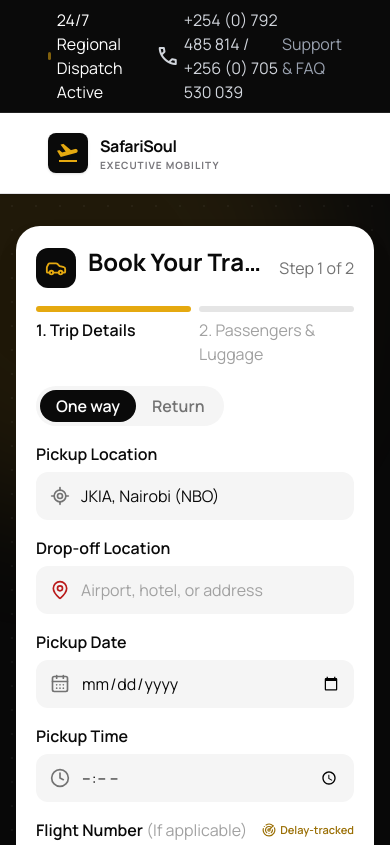
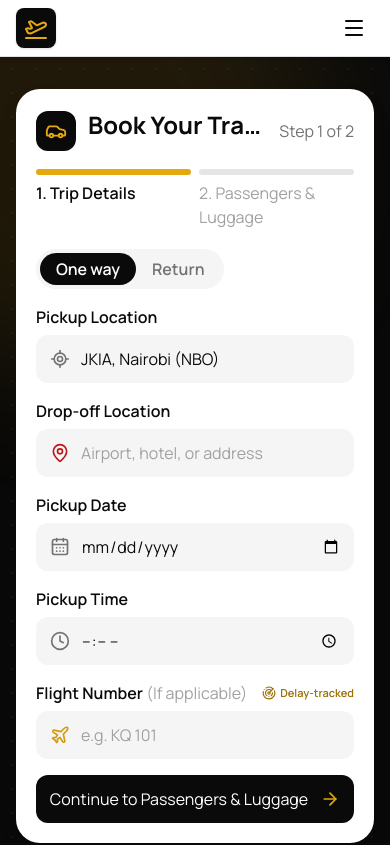
Before and after one commit to agwadan/safari-soul-transport, a Next.js app: page / in a window 390 px wide. Shown: the top 845 px of the page. Built offline with nearby package versions, Linux system fonts and the light colour scheme.

Commit message:
Improve responsiveness on smaller screens

```diff
--- a/app/components/home/BookingWidget.tsx
+++ b/app/components/home/BookingWidget.tsx
@@ -79,7 +79,7 @@ export default function BookingWidget() {
   const [counts, setCounts] = useState<Counts>(DEFAULT_COUNTS);
   const [errors, setErrors] = useState<Record<string, string>>({});
   const [modalOpen, setModalOpen] = useState(false);
-  const closeModal = useCallback(() => setModalOpen(false), []);
+  const closeModal = useCallback(() => { setModalOpen(false); setStep(1); }, []);
 
   const isReturn = trip.tripType === "return";
 
--- a/app/components/home/Hero.tsx
+++ b/app/components/home/Hero.tsx
@@ -1,11 +1,18 @@
 import BookingWidget from "./BookingWidget";
 
-const points = ["Zero surge pricing", "Flight radar telemetry", "60-min grace period"];
+const points = [
+  "Zero surge pricing",
+  "Flight radar telemetry",
+  "60-min grace period",
+];
 
 export default function Hero() {
   return (
     // Spacing steps down on short laptop screens (under 900px tall) and opens up on tall monitors
-    <section className="relative bg-[#0a0a0a] py-8 sm:py-10 lg:py-12 lg:[@media(min-height:900px)]:py-20 overflow-hidden">
+    <section
+      className="relative bg-[#0a0a0a] py-8 sm:py-10 lg:py-12 lg:[@media(min-height:900px)]:py-20 overflow-hidden"
+      id="hero"
+    >
       {/* Soft amber glow, no photo */}
       <div className="absolute inset-0 pointer-events-none">
         <div className="absolute -top-40 -left-40 w-[480px] h-[480px] rounded-full bg-[#e5a910]/10 blur-3xl" />
@@ -43,7 +50,10 @@ export default function Hero() {
 
             <ul className="flex flex-wrap gap-x-6 gap-y-2.5 lg:pb-6 lg:border-b lg:border-white/15">
               {points.map((p) => (
-                <li key={p} className="flex items-center gap-2 font-label-md text-label-md text-white">
+                <li
+                  key={p}
+                  className="flex items-center gap-2 font-label-md text-label-md text-white"
+                >
                   <span
                     className="material-symbols-outlined text-[20px] text-[#e5a910]"
                     style={{ fontVariationSettings: "'FILL' 1" }}
--- a/app/components/layout/Header.tsx
+++ b/app/components/layout/Header.tsx
@@ -1,19 +1,24 @@
+"use client";
 import Link from "next/link";
+import { useState } from "react";
+import Icon from "../ui/Icons";
 
 export default function Header() {
+  const [menuOpen, setMenuOpen] = useState(false);
   return (
     <header className="w-full sticky top-0 z-50 bg-white border-b border-border-hairline shadow-sm">
-      <div className="w-full flex items-center justify-between px-margin max-w-7xl mx-auto h-20">
-        <Link className="flex items-center gap-3 group" href="#">
+      <div className="w-full flex items-center justify-between px-4 sm:px-6 md:px-8 lg:px-margin max-w-7xl mx-auto h-14 sm:h-16 md:h-20">
+        <Link className="flex items-center gap-2 sm:gap-3 group" href="#">
           <div className="w-10 h-10 rounded-lg bg-[#0a0a0a] flex items-center justify-center text-white group-hover:bg-[#1a1a1a] transition-colors shadow-sm">
-            <span
-              className="material-symbols-outlined text-[#e5a910] text-2xl"
-              style={{ fontVariationSettings: "'FILL' 1" }}
-            >
-              flight_takeoff
+            <span>
+              <Icon
+                name="flight_takeoff"
+                size={24}
+                className="text-[#e5a910] text-2xl"
+              />
             </span>
           </div>
-          <div className="flex flex-col">
+          <div className="hidden sm:flex flex-col">
             <span className="font-display-hero text-headline-md font-bold tracking-tight text-[#0a0a0a]">
               SafariSoul
             </span>
@@ -22,15 +27,16 @@ export default function Header() {
             </span>
           </div>
         </Link>
+
         <nav className="hidden md:flex items-center space-x-8">
           <Link
             className="text-[#0a0a0a] font-label-lg text-label-lg border-b-2 border-[#0a0a0a] pb-1 transition-all duration-150 ease-in-out cursor-pointer relative"
-            href="#airport-transfers"
+            href="#hero"
           >
             Airport Transfers
             <span className="absolute -bottom-[2px] left-0 right-0 h-[2px] bg-[#e5a910]"></span>
           </Link>
-         {/*  <Link
+          {/*  <Link
             className="text-[#555558] font-label-lg text-label-lg transition-colors hover:text-[#0a0a0a] hover:border-b-2 hover:border-[#0a0a0a] pb-1 transition-all duration-150 ease-in-out cursor-pointer"
             href="#city-rides"
           >
@@ -48,14 +54,53 @@ export default function Header() {
           >
             How It Works
           </Link>
-         {/*  <Link
+          {/*  <Link
             className="text-[#555558] font-label-lg text-label-lg transition-colors hover:text-[#0a0a0a] hover:border-b-2 hover:border-[#0a0a0a] pb-1 transition-all duration-150 ease-in-out cursor-pointer"
             href="#corporate"
           >
             Corporate
           </Link> */}
         </nav>
+        {/* Mobile menu */}
+        {menuOpen && (
+          <div className="md:hidden absolute top-14 sm:top-16 left-0 w-full bg-white border-t border-border-hairline shadow-lg">
+            <nav className="flex flex-col space-y-2 p-4">
+              <Link
+                className="text-[#0a0a0a] font-label-lg text-label-lg py-2"
+                href="#hero"
+                onClick={() => setMenuOpen(false)}
+              >
+                Airport Transfers
+              </Link>
+              <Link
+                className="text-[#555558] font-label-lg text-label-lg py-2"
+                href="#fleet"
+                onClick={() => setMenuOpen(false)}
+              >
+                Fleet
+              </Link>
+              <Link
+                className="text-[#555558] font-label-lg text-label-lg py-2"
+                href="#how-it-works"
+                onClick={() => setMenuOpen(false)}
+              >
+                How It Works
+              </Link>
+            </nav>
+          </div>
+        )}
         <div className="flex items-center space-x-4">
+          {/* Hamburger button for mobile */}
+          <button
+            className="md:hidden flex items-center justify-center w-10 h-10 text-[#0a0a0a] hover:text-[#e5a910]"
+            onClick={() => setMenuOpen(!menuOpen)}
+            aria-label="Menu"
+          >
+            <Icon
+              name={menuOpen ? "close" : "menu"}
+              size={24}
+            />
+          </button>
           {/* <button
             className="hidden lg:flex items-center justify-center w-10 h-10 rounded-lg border border-border-hairline text-[#555558] hover:text-[#0a0a0a] hover:bg-surface-cool-subtle transition-colors"
             title="24/7 Concierge Support"
@@ -64,10 +109,10 @@ export default function Header() {
               support_agent
             </span>
           </button> */}
-        {/*   <button className="hidden sm:inline-flex items-center text-[#0a0a0a] font-label-lg text-label-lg px-4 py-2 hover:bg-surface-cool-subtle rounded-lg transition-colors font-medium">
+          {/*   <button className="hidden sm:inline-flex items-center text-[#0a0a0a] font-label-lg text-label-lg px-4 py-2 hover:bg-surface-cool-subtle rounded-lg transition-colors font-medium">
             My Bookings
           </button> */}
-       {/*    <button className="bg-[#0a0a0a] text-white hover:bg-[#1f1f1f] font-label-lg text-label-lg px-5 py-2.5 rounded-lg font-semibold transition-all shadow-sm hover:shadow active:scale-[0.98]">
+          {/*    <button className="bg-[#0a0a0a] text-white hover:bg-[#1f1f1f] font-label-lg text-label-lg px-5 py-2.5 rounded-lg font-semibold transition-all shadow-sm hover:shadow active:scale-[0.98]">
             Sign In
           </button> */}
         </div>
--- a/app/components/layout/TopBar.tsx
+++ b/app/components/layout/TopBar.tsx
@@ -1,8 +1,9 @@
 import Link from "next/link";
+import Icon from "../ui/Icons";
 
 export default function TopBar() {
   return (
-    <div className="bg-[#0a0a0a] border-b border-[#222222] py-2 px-margin text-gray-300 font-body-sm text-body-sm">
+  <div className="hidden sm:block bg-[#0a0a0a] border-b border-[#222222] py-2 px-4 sm:px-6 md:px-8 lg:px-margin text-gray-300 font-body-sm text-body-sm">
       <div className="max-w-7xl mx-auto flex items-center justify-between">
         <div className="flex items-center space-x-6">
           <span className="flex items-center gap-1.5 font-label-sm text-label-sm text-white">
@@ -10,7 +11,7 @@ export default function TopBar() {
             24/7 Regional Dispatch Active
           </span>
           <span className="inline-flex items-center gap-1 hover:text-[#e5a910] transition-colors cursor-pointer text-gray-300">
-            <span className="material-symbols-outlined text-[16px]">call</span>
+            <Icon name="call" size={14} className="text-gray-300" />
             +254 (0) 792 485 814 / +256 (0) 705 530 039
           </span>
         </div>
@@ -23,6 +24,6 @@ export default function TopBar() {
           </Link>
         </div>
       </div>
-    </div>
+  </div>
   );
 }
--- a/app/components/ui/Icons.tsx
+++ b/app/components/ui/Icons.tsx
@@ -21,6 +21,7 @@ import {
   LocateFixed,
   Luggage,
   MapPin,
+  Menu,
   Phone,
   Plane,
   PlaneLanding,
@@ -66,6 +67,7 @@ const icons = {
   lock: Lock,
   luggage: Luggage,
   meeting_room: DoorOpen,
+  menu: Menu,
   my_location: LocateFixed,
   north_east: ArrowUpRight,
   person: User,
```
